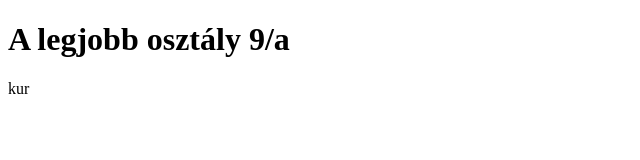
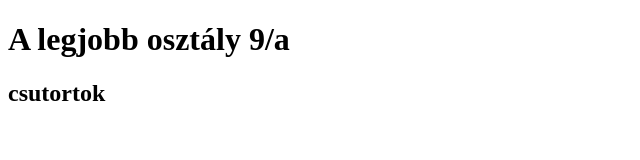
Before and after one commit to KoczBalazs/proba, a plain HTML site: page index.html in a window 1280 px wide. Shown: the whole page, without its empty margins (0-640 px from the left). Drawn offline with Linux system fonts and the light colour scheme.

Commit message:
második kommittálás

```diff
--- a/index.html
+++ b/index.html
@@ -8,6 +8,6 @@
 </head>
 <body>
     <h1>A legjobb osztály 9/a</h1>
-    kur
+<h2>csutortok</h2>
 </body>
 </html>
```
